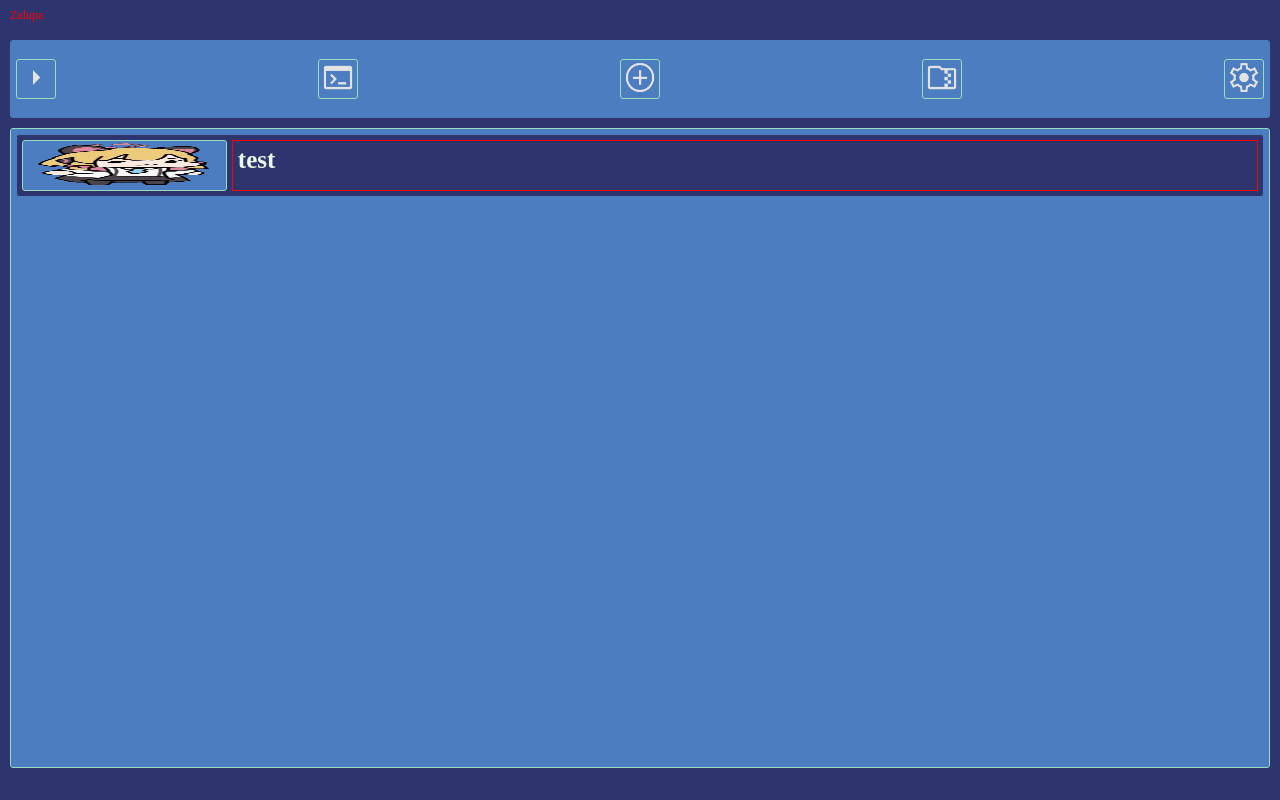
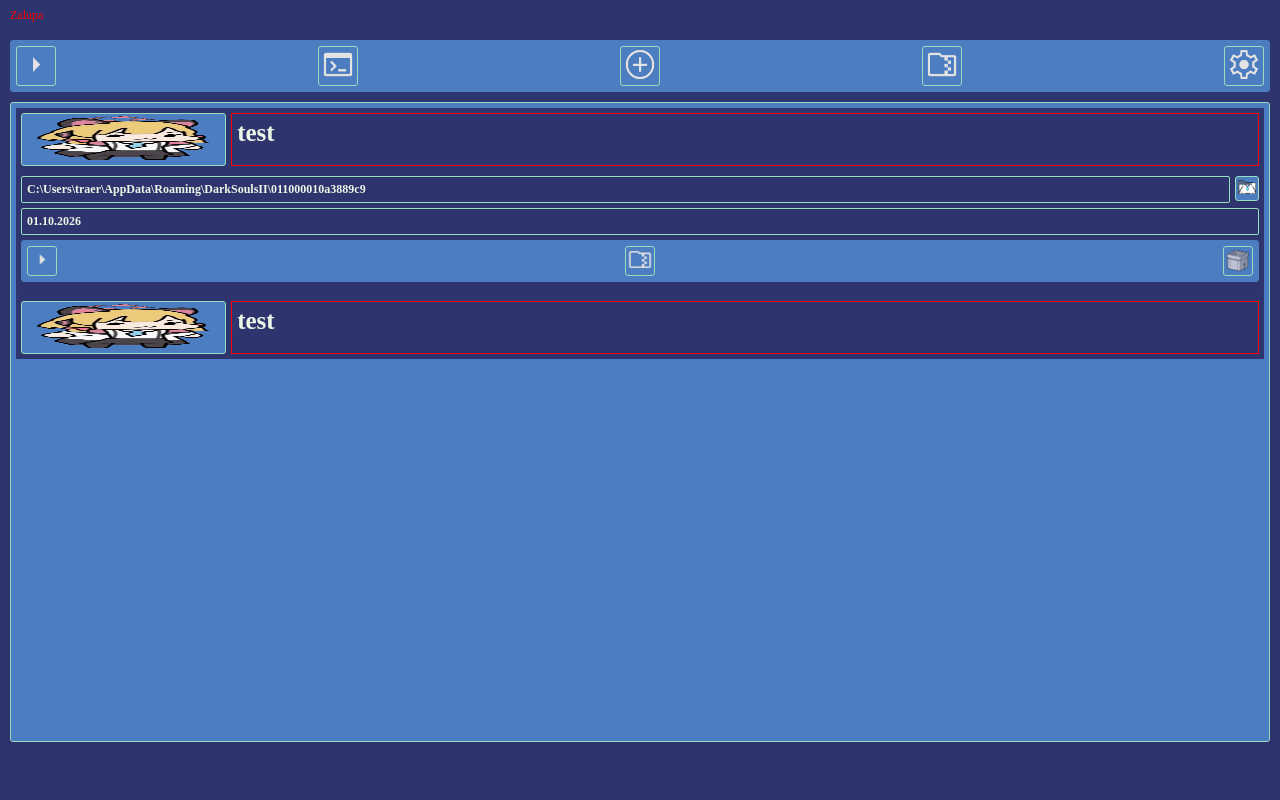
Before and after one commit to Traer3/save-backupper, a React (Vite) app in the folder src/renderer/: page / in a window 1280 px wide. Both pictures are taken after a click on the button 124 px from the left and 165 px from the top of the page. Built offline with nearby package versions, Linux system fonts and the light colour scheme.

Commit message:
Changes to be committed:

```diff
--- a/src/renderer/src/App.tsx
+++ b/src/renderer/src/App.tsx
@@ -1,12 +1,13 @@
 import ButtonForm from './components/ButtonForm'
 import ButtonHolder from './components/ButtonHolder'
-import SaveForm from './components/SaveForm'
 import SaveListForm from './components/SaveListForm'
+import SaveFile from './components/SaveFile'
 
 function App(): React.JSX.Element {
   const buttonClicking = (showTest: string): void => {
     console.log('show: ', showTest)
   }
+
   return (
     <div style={{ width: '100vw', height: '100vh', backgroundColor: '#2E346E' }}>
       <div
@@ -34,16 +35,27 @@ function App(): React.JSX.Element {
           //border: '1px solid red'
         }}
       >
-        <ButtonHolder>
-          <ButtonForm size={40} iconName="start" onClick={() => buttonClicking('test')} />
-          <ButtonForm size={40} iconName="terminal" onClick={() => buttonClicking('test')} />
-          <ButtonForm size={40} iconName="addCircle" onClick={() => buttonClicking('test')} />
-          <ButtonForm size={40} iconName="archive" onClick={() => buttonClicking('test')} />
-          <ButtonForm size={40} iconName="settings" onClick={() => buttonClicking('test')} />
-        </ButtonHolder>
+        <div>
+          <ButtonHolder>
+            <ButtonForm size={40} iconName="start" onClick={() => buttonClicking('test')} />
+            <ButtonForm size={40} iconName="terminal" onClick={() => buttonClicking('test')} />
+            <ButtonForm size={40} iconName="addCircle" onClick={() => buttonClicking('test')} />
+            <ButtonForm size={40} iconName="archive" onClick={() => buttonClicking('test')} />
+            <ButtonForm size={40} iconName="settings" onClick={() => buttonClicking('test')} />
+          </ButtonHolder>
+        </div>
 
         <SaveListForm>
-          <SaveForm name="test" />
+          <SaveFile
+            name="test"
+            savePath="C:\Users\traer\AppData\Roaming\DarkSoulsII\011000010a3889c9"
+            lastBackup="01.10.2026"
+          />
+          <SaveFile
+            name="test"
+            savePath="C:\Users\traer\AppData\Roaming\DarkSoulsII\011000010a3889c9"
+            lastBackup="01.10.2026"
+          />
         </SaveListForm>
       </div>
     </div>
@@ -51,32 +63,3 @@ function App(): React.JSX.Element {
 }
 
 export default App
-
-/*
-return (
-    <>
-      <div
-        className="draggable"
-        style={{
-          backgroundColor: '#2E346E',
-          width: '100%',
-          height: 'calc(100vh - 30px)',
-          marginTop: 30,
-          color: '#ffff',
-          overflow: 'hidden',
-          padding: 10,
-          alignItems: 'center'
-        }}
-      >
-        <ButtonHolder>
-          <ButtonForm size={40} iconName="start" onClick={() => buttonClicking('test')} />
-          <ButtonForm size={40} iconName="terminal" onClick={() => buttonClicking('test')} />
-          <ButtonForm size={40} iconName="addCircle" onClick={() => buttonClicking('test')} />
-          <ButtonForm size={40} iconName="archive" onClick={() => buttonClicking('test')} />
-          <ButtonForm size={40} iconName="settings" onClick={() => buttonClicking('test')} />
-        </ButtonHolder>
-      </div>
-    </>
-  )
-}
-*/
--- a/src/renderer/src/components/ButtonForm.tsx
+++ b/src/renderer/src/components/ButtonForm.tsx
@@ -13,6 +13,7 @@ import startIcon from '../../../../resources/startIcon.png'
 import terminalIcon from '../../../../resources/terminalIcon.png'
 import toggleOffIcon from '../../../../resources/toggleOffIcon.png'
 import toggleOnIcon from '../../../../resources/toggleOnIcon.png'
+import folderIcon from '../../../../resources/folderIcon.png'
 import DefaultIcon from '../../../../resources/defaultIcon.png'
 
 type ButtonFormProps = {
@@ -36,6 +37,7 @@ const icons = {
   terminal: terminalIcon,
   toggleOff: toggleOffIcon,
   toggleOn: toggleOnIcon,
+  folder: folderIcon,
   default: DefaultIcon
 }
 
--- a/src/renderer/src/components/ButtonHolder.tsx
+++ b/src/renderer/src/components/ButtonHolder.tsx
@@ -16,7 +16,7 @@ function ButtonHolder({ children }: ButtonHolderProps): React.JSX.Element {
         borderWidth: 1,
         borderRadius: 3,
         width: '100%',
-        height: '10%',
+        height: '100%',
         backgroundColor: '#4C7DC0',
         padding: 5
       }}
--- /dev/null
+++ b/src/renderer/src/components/SaveFile.tsx
@@ -0,0 +1,24 @@
+import { useState } from 'react'
+import SaveForm from './SaveForm'
+import SaveInfoForm from './SaveInfoForm'
+
+interface SaveFileProps {
+  name?: string
+  savePath?: string
+  lastBackup?: string
+}
+
+const SaveFile = ({ name, savePath, lastBackup }: SaveFileProps): React.JSX.Element => {
+  const [showExtra, setShowExtra] = useState(false)
+  const showExtraInfo = (): void => {
+    setShowExtra(!showExtra)
+  }
+  return (
+    <>
+      <SaveForm name={name} onClick={showExtraInfo} />
+      {showExtra && <SaveInfoForm savePath={savePath} lastBackup={lastBackup} />}
+    </>
+  )
+}
+
+export default SaveFile
--- a/src/renderer/src/components/SaveForm.tsx
+++ b/src/renderer/src/components/SaveForm.tsx
@@ -4,9 +4,9 @@ interface SaveFormProps {
   name?: string
   iconName?: string
   children?: React.ReactNode
+  onClick?: () => void
 }
-
-const SaveForm = ({ name, iconName, children }: SaveFormProps): React.JSX.Element => {
+const SaveForm = ({ name, iconName, children, onClick }: SaveFormProps): React.JSX.Element => {
   return (
     <li
       title={name}
@@ -14,8 +14,8 @@ const SaveForm = ({ name, iconName, children }: SaveFormProps): React.JSX.Elemen
         backgroundColor: '#2E346E',
         borderStyle: 'solid',
         borderColor: '#4C7DC0',
-        borderWidth: 1,
-        borderRadius: 3,
+        borderWidth: 0,
+        borderRadius: 1,
         height: '10%',
         padding: 5,
         display: 'flex',
@@ -30,7 +30,7 @@ const SaveForm = ({ name, iconName, children }: SaveFormProps): React.JSX.Elemen
           width: '20%'
         }}
       >
-        <ButtonForm size={'100%'} iconName={iconName} />
+        <ButtonForm size={'100%'} iconName={iconName} onClick={onClick} />
       </div>
       <text
         style={{
--- a/src/renderer/src/components/SaveInfoForm.tsx
+++ b/src/renderer/src/components/SaveInfoForm.tsx
@@ -0,0 +1,68 @@
+import ButtonForm from './ButtonForm'
+import ButtonHolder from './ButtonHolder'
+
+type SaveInfoFormProps = {
+  savePath?: string
+  lastBackup?: string // потом ебануть timestamp
+}
+
+const SaveInfoForm = ({ savePath, lastBackup }: SaveInfoFormProps): React.JSX.Element => {
+  return (
+    <div style={styles.mainBody}>
+      <div
+        title={savePath}
+        style={{
+          width: '100%',
+          display: 'flex',
+          gap: 5
+        }}
+      >
+        <text style={styles.textStyle}>{savePath}</text>
+        <ButtonForm size={25} iconName="folder" />
+      </div>
+      <text style={{ ...styles.textStyle, alignItems: 'center', display: 'flex' }}>
+        {lastBackup}
+      </text>
+      <div>
+        <ButtonHolder>
+          <ButtonForm size={30} iconName="start" />
+          <ButtonForm size={30} iconName="archive" />
+          <ButtonForm size={30} iconName="emptyTrash" />
+        </ButtonHolder>
+      </div>
+    </div>
+  )
+}
+
+export default SaveInfoForm
+
+const styles: Record<string, React.CSSProperties> = {
+  mainBody: {
+    backgroundColor: '#2E346E',
+    borderStyle: 'solid',
+    borderColor: '#4C7DC0',
+    borderWidth: 0,
+    borderRadius: 1,
+    height: '20%',
+    width: '100%',
+    padding: 5,
+    display: 'flex',
+    flexDirection: 'column',
+    gap: 5
+  },
+  textStyle: {
+    padding: 5,
+    borderStyle: 'solid',
+    borderColor: '#97DEBF', //4C7DC0
+    borderWidth: 1,
+    borderRadius: 2,
+    width: '100%',
+    textAlign: 'start',
+    fontSize: 12,
+    fontWeight: 600,
+    color: '#EBF8E7',
+    textOverflow: 'ellipsis',
+    overflow: 'hidden',
+    userSelect: 'text'
+  }
+}
--- a/src/renderer/src/components/SaveListForm.tsx
+++ b/src/renderer/src/components/SaveListForm.tsx
@@ -19,7 +19,7 @@ const SaveListForm = ({ children }: SaveListFormProps): React.JSX.Element => {
         display: 'flex',
         flexDirection: 'column',
         alignItems: 'stretch',
-        gap: 10
+        //gap: 10
       }}
     >
       {children}
```
Also changed, not shown: resources/folderIcon.png (added).
